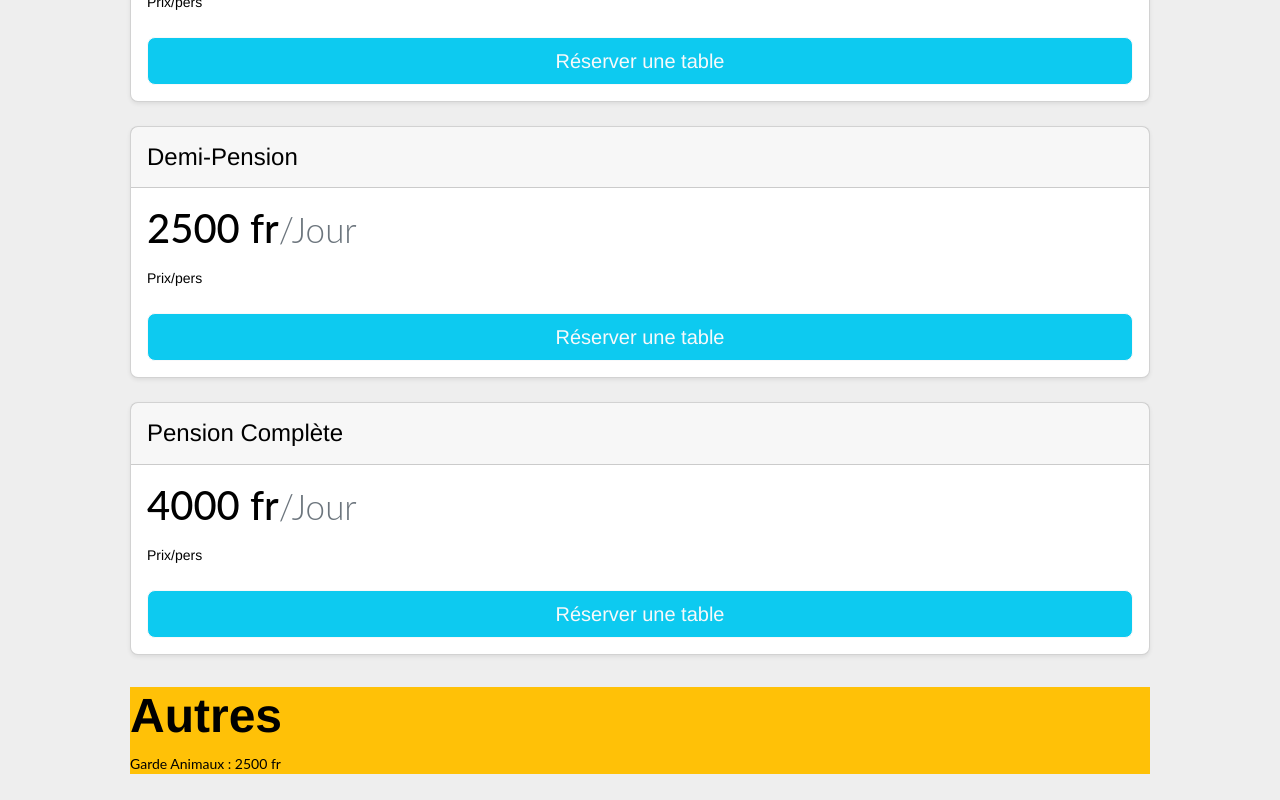
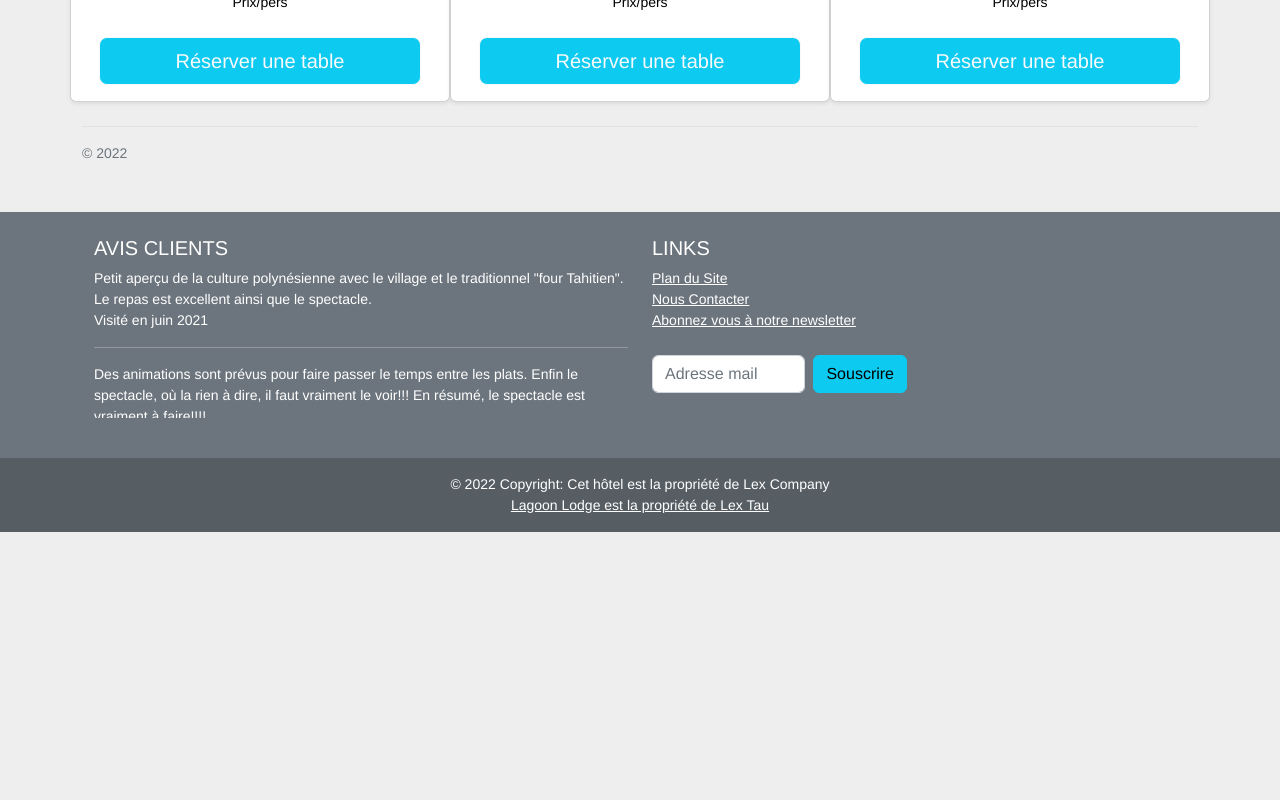
Before and after one commit to LEX-ONE7/Pension-Lagoon-2, a React (Create React App) app: page /bungalows in a window 1280 px wide. Shown: the part 1960-2760 px from the top of the page. After the commit the page ends 2492 px from the top, so only its background shows below. Built offline with nearby package versions, Linux system fonts and the light colour scheme; no server answers; the database is empty.

Commit message:
1 file modified

```diff
--- a/components/rooms/BoxBungalow.tsx
+++ b/components/rooms/BoxBungalow.tsx
@@ -62,8 +62,6 @@ const BoxBungalow = () => (
             />
             <h2 className="mt-4 mb-4">Chaud-Froid</h2>
             <p className="fs-5">Tataki au thon rouge.</p>
-
-
           </div>
         </div>
         <div className="col-md-6">
@@ -75,14 +73,12 @@ const BoxBungalow = () => (
             />
             <h2 className="mt-4 mb-4">Crudités</h2>
             <p className="fs-5">Poisson cru au lait de coco.</p>
-
           </div>
         </div>
       </div>
-      <div className="p-5 mt-4 mb-4 bg-whitesmoke rounded-6">
-        <div className="row space-around center">
-          <div className="col">
-            <div className="card mb-4 rounded-3 shadow-sm">
+      <div className="pt-5 mt-4 mb-4 bg-whitesmoke rounded-3">
+        <div className="row space-between  row-cols-lg-3 text-center">
+          <div className="card  shadow-sm">
             <div className="card-header py-3">
               <h4 className="my-0 fw-normal"> Petit Déjeuner</h4>
             </div>
@@ -99,10 +95,9 @@ const BoxBungalow = () => (
               >
                 Réserver une table
               </button>
-
             </div>
           </div>
-            <div className="card mb-4 rounded-3 shadow-sm">
+          <div className="card  shadow-sm">
             <div className="card-header py-3">
               <h4 className="my-0 fw-normal"> Demi-Pension</h4>
             </div>
@@ -119,10 +114,9 @@ const BoxBungalow = () => (
               >
                 Réserver une table
               </button>
-
             </div>
           </div>
-            <div className="card mb-4 rounded-3 shadow-sm">
+          <div className="card  shadow-sm">
             <div className="card-header py-3">
               <h4 className="my-0 fw-normal"> Pension Complète</h4>
             </div>
@@ -139,16 +133,6 @@ const BoxBungalow = () => (
               >
                 Réserver une table
               </button>
-
-              </div>
-            </div>
-          </div>
-          <div className="container-fluid py-2">
-
-            <div className="col-12  bg-warning">
-              <h6 className="display-5 fw-bold">Autres</h6>
-
-              <p>Garde Animaux : 2500 fr</p>
             </div>
           </div>
         </div>
```
Lines whose indentation alone changed are shown as unchanged.
